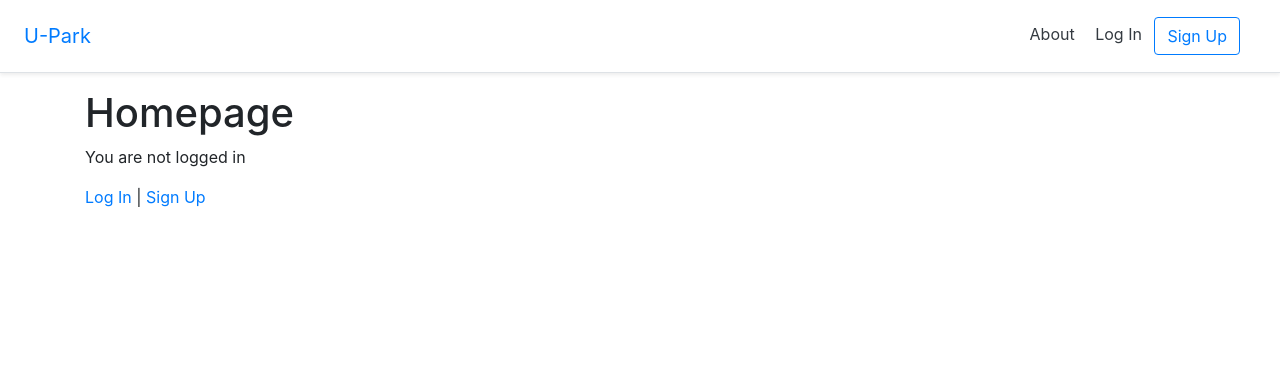
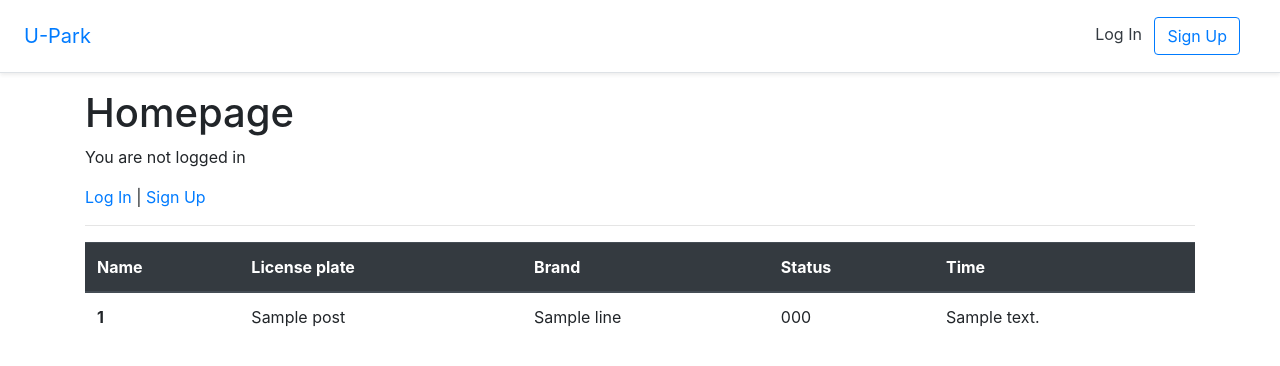
Before and after one commit to nattapat007/utcc_packing_lot, a Django app: template web/apps/pages/templates/home.html in a window 1280 px wide. Shown: the top 366 px of the page. Run offline with Django 3.2, Linux system fonts and the light colour scheme; the template is opened without the code that fills it: most values are stand-ins (such as "Sample title", 1, 10 or a date in 2020); some libraries are stand-ins or nearby versions.

Commit message:
Add Verify

```diff
--- a/web/apps/pages/templates/home.html
+++ b/web/apps/pages/templates/home.html
@@ -4,12 +4,41 @@
 {% block content %}
     <h1>Homepage</h1>
     {% if user.is_authenticated %}
-        <p>Hi {{ user.email }}!</p>
+
+        <img src="http://localhost:8000/media/{{ user.profile.image }}" class="rounded w-25" alt="...">
+        <p>Hi {{ user.profile.family_name }}!</p>
         <a href="{% url 'update' user.profile.id %}">Profile</a></p>
-        <p><a href="{% url 'logout' %}">Log Out</a></p>
+        {% comment %} <p><a href="{% url 'logout' %}">Log Out</a></p> {% endcomment %}
+
     {% else %}
+
         <p>You are not logged in</p>
         <p><a href="{% url 'login' %}">Log In</a> |
             <a href="{% url 'signup' %}">Sign Up</a></p>
+
     {% endif %}
+    <hr>
+    <table class="table">
+    <thead class="thead-dark">
+      <tr>
+        <th scope="col">Name</th>
+        <th scope="col">License plate</th>
+        <th scope="col">Brand</th>
+        <th scope="col">Status</th>
+        <th scope="col">Time</th>
+      </tr>
+    </thead>
+    <tbody>
+      <tr>
+      {% for post in posts %}
+        <th scope="row">{{post.id}}</th>
+        <td>{{post.name}}</td>
+        <td>{{post.line}}</td>
+        <td>{{post.phone}}</td>
+        <td>{{post.address}}</td>
+      </tr>
+     {% endfor %}
+      </tr>
+    </tbody>
+  </table>
 {% endblock content %}
--- a/web/apps/user_profile/forms.py
+++ b/web/apps/user_profile/forms.py
@@ -9,6 +9,7 @@ from model_controller.forms import ModelControllerForm
 from web.apps.commons.forms import BaseForm
 from web.apps.commons.utils import EXCLUDE_COMMON_FIELDS
 from web.apps.user_profile.models import UserProfile
+from web.apps.motorcycle.models import Brand
 
 
 class UserProfileAdminForm(forms.ModelForm):
@@ -36,7 +37,8 @@ class UserProfileCreationForm(forms.ModelForm):
             'family_name',
             'last_name',
             'phone',
-            'image'
+            'image',
+            'brand',
         )
         self.helper.add_input(Submit('submit', _('Sign Up'), css_class='btn btn-success'))
 
--- a/web/apps/user_profile/urls.py
+++ b/web/apps/user_profile/urls.py
@@ -1,11 +1,14 @@
 from django.conf.urls import url
 from django.urls import path
 
-from .views import SignupPageView, LoginPageView, logout_view, UserProfileUpdateView
+from .views import SignupPageView, LoginPageView, logout_view, UserProfileUpdateView, verify_view, verify_update
 
 urlpatterns = [
     path("signup/", SignupPageView.as_view(), name="signup"),
     url('login/$', LoginPageView.as_view(), name='login'),
     url('logout/$', logout_view, name='logout'),
     url(r'^update/(?P<pk>\d+)/$', UserProfileUpdateView.as_view(), name='update'),
+
+    path("user_verify/", verify_view, name="user_verify"),
+    path("verify/<str:pk>/", verify_update, name="verify"),
 ]
--- a/web/templates/_base.html
+++ b/web/templates/_base.html
@@ -15,10 +15,11 @@
     <div class="d-flex flex-column flex-md-row align-items-center p-3 px-md-4 mb-3 bg-white border-bottom shadow-sm">
         <a href="{% url 'home' %}" class="navbar-brand my-0 mr-md-auto font-weight-normal">U-Park</a>
         <nav class="my-2 my-md-0 mr-md-3">
-            <a class="p-2 text-dark" href="#">About</a>
+            {#            <a class="p-2 text-dark" href="#">About</a>#}
             {% if user.is_authenticated %}
 
                 <div class="container">
+                <a class="p-2 text-dark" href="{% url 'user_verify' %}">Verify</a>
                 <a class="p-2 text-dark" href="{% url 'logout' %}">Log Out</a>
             {% else %}
                 <a class="p-2 text-dark" href="{% url 'login' %}">Log In</a>
```
Also changed, not shown: web/apps/user_profile/templates/user_verify.html (added, +35 -0 lines), web/apps/user_profile/views.py (+19 -2 lines), README.md, web/apps/user_profile/models.py (line endings or trailing spaces).
